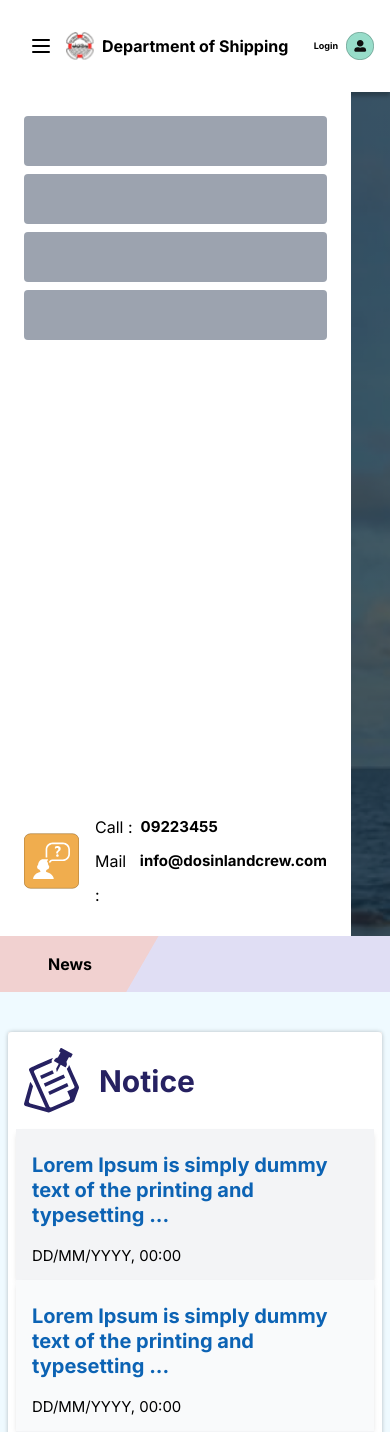
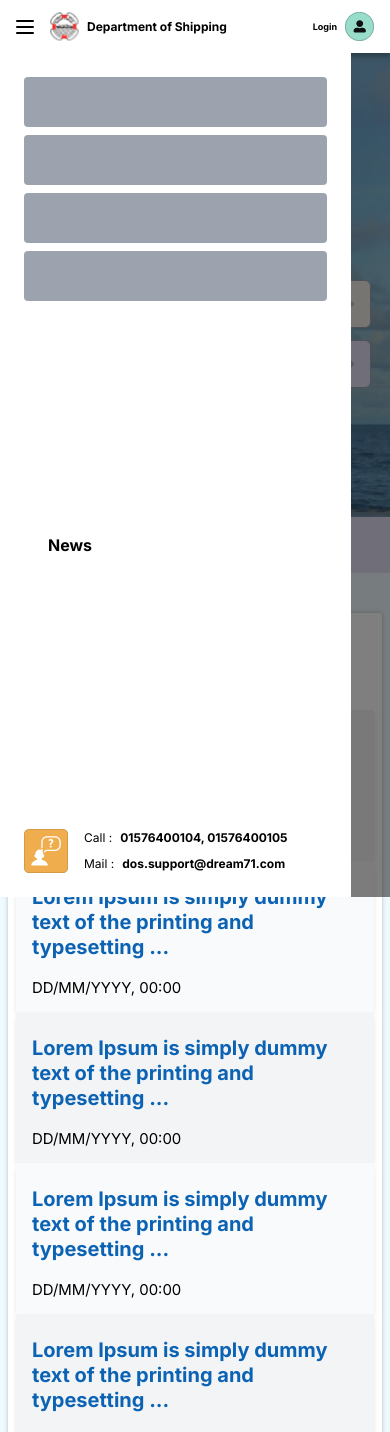
Before and after one commit to rafiulkabir1999/doscrew, a Next.js app: page / in a window 390 px wide. Shown: the top 1432 px of the page. Built offline with nearby package versions, Linux system fonts and the light colour scheme.

Commit message:
updated hero page

```diff
--- a/components/header/header.jsx
+++ b/components/header/header.jsx
@@ -14,32 +14,32 @@ export default function Header(){
 
     return(
        <div className="relative">
-        <div className="relative px-4 py-6 flex  items-center shadow-header fixed w-full bg-white z-40 md:px-4 md:py-2 xl:px-6  ">
+        <div className="relative text-[12px] py-3  flex  items-center shadow-header fixed w-full bg-white z-40 sm:py-4  md:py-2 xl:px-6 xl:py-3  ">
 
 
  {/* Menu Icon */}
-    <div className="flex flex-col gap-1 px-4 cursor-pointer md:hidden"  onClick={handleManubar}>
+    <div className="flex flex-col gap-1 px-4 cursor-pointer md:hidden xl:px-4"  onClick={handleManubar}>
       <div className="w-[18px] h-[2px] rounded-full  bg-black"></div>
       <div className="w-[18px] h-[2px] rounded-full   bg-black"></div>
       <div className="w-[18px] h-[2px] rounded-full bg-black"></div>
     </div>
 
  {/* Logo and Brand */}
-     <div className="flex gap-x-2 items-center grow  md:gap-x-4">
+     <div className="flex gap-2 items-center grow xl:gap-4">
         <Link href='/'>
-   <img src="./icon/logo.svg" className="w-[28px] md:w-[50px]" alt="department of shipping" />
+        <img src="./icon/logo.svg" className="w-[29px] h-[29px] md:w-[50px] xl:w-[50px] xl:h-[50px]" alt="department of shipping" />
+
+        {/* Department of shipping */}
         </Link><Link href='/'>
-    <h2 className="text-black font-inter font-bold text-[16px] md:text-[20px] xl:text-[25px] 2xl:text-[30px]">
-
+            <h2 className="text-black font-inter font-bold text-[12px] sm:text-[14px]  md:text-[16px] xl:text-[25px] 2xl:text-[30px]">
               Department of Shipping
-
             </h2></Link>
     </div>
 
   {/* info */}
     <div className="flex jistify-between items-center gap-x-4  xl:gap-x-16 md:flex">
-     <div className="hidden  gap-x-2   p-2 md:flex">
-      <img src="./icon/contact.svg" className="w-[55px]  " alt="" />
+     <div className="hidden  gap-x-2   p-2 md:flex md:justify-center md:items-center">
+      <img src="./icon/contact.svg" className="w-[29px] h-[29px]  md:h-[30px] md:w-[30px] xl:w-[50px] xl:h-[50px]" alt="" />
       {/* <div className="flex flex-col justify-center  font-[400]  leading-[34px] shrink">
       <div className="flex text-black font-inter text-sm font-normal leading-34 gap-x-2 xl:text-[16px]">Call : <div className="text-black font-inter text-sm font-bold font-bold justify-self-auto font-inter  flex items-center leading-34 xl:text-[20px]">09223455 </div> </div>
       <div className="flex text-black font-inter text-sm font-normal leading-34 gap-x-2 xl:text-[16px]">Mail : <div className="text-black font-inter text-sm font-bold font-bold  leading-34 font-inter flex items-center xl:text-[20px]"> info@dosinlandcrew.com</div> </div>
@@ -50,36 +50,37 @@ export default function Header(){
 
         <tr className="p-2 ">
           <td>
-             <div className="flex text-black  font-inter text-sm font-normal leading-34 gap-x-2 xl:text-[15px]">Call</div>
+             <div className="flex text-black  font-inter text-sm font-normal leading-34 gap-x-2 md:text-[11px] xl:text-[13px]">Call</div>
           </td>
           <td className="px-1">: </td>
          <td>
-         <div className="text-black  text-sm font-bold  leading-34 font-inter xl:text-[15px]"> 01576400104, 01576400105</div>
+         <div className="text-black  text-sm font-bold  leading-34 font-inter md:text-[10px] xl:text-[13px]"> 01576400104, 01576400105</div>
          </td>
            </tr>
 
            <tr className="p-2">
           <td>
-             <div className="flex text-black  font-inter text-sm font-normal leading-34 lg:text-sm  gap-x-2 xl:text-[15px] ">Mail</div>
+             <div className="flex text-black  font-inter text-sm font-normal  md:text-[11px] lg:text-sm  gap-x-2 xl:text-[13px] ">Mail</div>
           </td>
           <td className="px-1">:</td>
          <td>
-         <div className="text-black  text-sm font-bold  leading-34 font-inter lg:text-sm xl:  xl:text-[15px] "> dos.support@dream71.com</div>
+         <div className="text-black  text-sm font-bold  leading-34 font-inter md:text-[11px] lg:text-sm xl:  xl:text-[13px] "> dos.support@dream71.com</div>
          </td>
            </tr>
         </tbody>
       </table>
+
      </div>
           {/* devider between info and login */}
           <span className="hidden md:block">
-      <img src="./icon/devidericon.svg" className="" alt="" />
+            <img src="./icon/devidericon.svg" className=" " alt="" />
           </span>
 
    {/* Login  */}
    <Link href='/login'>
-   <div className="flex items-center py-2 gap-2 md:gap-2 cursor-pointer">
-     <p className="text-black text-center font-inter text-[9px] font-bold font-inter leading-normal md:text-xl xl:text-[15px]">Login</p>
-     <img src="./icon/usericon.svg"  className ='w-[28px] md:w-[30px] xl:w-[50px] 2xl:w-[30px] 2xl:' alt="" />
+   <div className="flex items-center px-4 gap-2 md:gap-2 cursor-pointer">
+     <p className="text-black text-center font-inter text-[9px] font-bold font-inter leading-normal sm:text-[11px] md:text-[12px] xl:text-[15px]">Login</p>
+     <img src="./icon/usericon.svg"  className ='w-[29px] h-[29px] md:w-[30px] xl:w-[50px] xl:h-[50px] 2xl:w-[30px] 2xl:' alt="" />
      </div>
    </Link>
     </div>
--- a/components/header/mobilemenu.jsx
+++ b/components/header/mobilemenu.jsx
@@ -19,17 +19,15 @@ export default function Mobilemenu () {
                         </div>
                     </div>
 
-                        <div className="flex jistify-between items-center mt-auto  xl:gap-x-12 md:flex">
+                        <div className=" ">
                             <div className="gap-x-4 flex">
-                            <img src="./icon/contact.svg" className="w-[55px]  xl:w-[50px]" alt="" />
-                            <div className="flex flex-col justify-center item-center font-[400]  leading-[34px] shrink">
-                            <p className="flex text-black font-inter text-20 font-normal leading-34 gap-x-2 xl:text-[20px]">Call : <span className="text-black font-inter text-[15px] font-bold leading-34 xl:text-[20px]">09223455 </span> </p>
-                            <p className="flex text-black font-inter text-20 font-normal leading-34 gap-x-2 xl:text-[20px]">Mail : <span className="text-black font-inter text-[15px] font-bold leading-34 xl:text-[20px]"> info@dosinlandcrew.com</span> </p>
+                                <img src="./icon/contact.svg" className="w-[44px] h-[44px]" alt="" />
+                            <div className="flex flex-col justify-center item-center font-[400] gap-y-2 ">
+                                <p className="flex text-black font-inter text-[12px] font-normal  gap-x-2 ">Call : <span className="text-black font-inter text-[12px] font-bold ">01576400104, 01576400105 </span> </p>
+                                <p className="flex text-black font-inter text-[12px] font-normal  gap-x-2 ">Mail : <span className="text-black font-inter text-[12px] font-bold ">dos.support@dream71.com</span> </p>
                             </div>
                             </div>
-                            <span className="hidden md:block">
-                            <img src="./icon/devidericon.svg" className="" alt="" />
-                            </span>
+
                         </div>
                 </div>
 
--- a/components/hero/hero.jsx
+++ b/components/hero/hero.jsx
@@ -8,15 +8,15 @@ export default function Hero(){
 
 
 
-       <div className=" p-4 bg-bg_image grid grid-row-1   obj-cover px-8  bg-cover bg-no-repeat bg-center items-center  xl:px-16     h-screen md:grid-cols-2 md:gap-x-8 md:h-[80vh] md:flex-row
+       <div className=" bg-bg_image flex flex-col   obj-cover gap-10 pt-[40px]  bg-cover bg-no-repeat bg-center items-center md:px-8 md:p-4 xl:px-16 h-[55vh] md:gap-0 md:flex md: md:gap-x-8 md:bg-yellow-400 md:h-[80vh] md:flex-row
        xl:grid-cols-5 xl:gap-6 xl:p-10">
 
-             <div className="flex flex-col gap-10  pt-30  md:pt-0 md:gap-5 xl:col-span-2 xl:pt-0  ">
-               <p className='text-white  text-[44px] font-bold leading-[44px]   xl:text-[34px] xl:leading-[34px] xlmax-w-[500px] xl:font-bold xl:pr-16 xl:leading-[44px] 2xl:leading-[53px] '>Inland Crew Management System</p>
-               <p className='text-white leading-[26px] text-[17px] font-normal  md:text-[20px]  md:leading-[30px] xl:pr-16 xl:text-[25px]  xl:font-[300]  xl:text[19px] xl:leading-[40px]  2xl:leading-[46px]'>Lorem Ipsum is simply dummy text of the printing and typesetting</p>
+             <div className="flex flex-col gap-5 px-8 pt-30 sm:mx-[20px] md:mx-0 md:px-0 md:pt-0 md:gap-5  xl:pt-0  ">
+               <p className='text-white  text-[25px] px-2 font-bold  sm:px-16 md:px-10 xl:text-[44px]  xl:text-[34px]  xl:font-bold xl:pr-16 xl:leading-[44px] 2xl:leading-[53px] '>Inland Crew Management System</p>
+               <p className='text-white leading-[26px] px-2 text-[17px] font-normal sm:px-16 md:text-[20px] md:px-4  md:leading-[30px] xl:pr-16 xl:text-[25px]  xl:font-[300]  xl:text[19px] xl:leading-[40px]  2xl:leading-[46px]'>Lorem Ipsum is simply dummy text of the printing and typesetting</p>
             </div>
 
-            <div className=" overflow-hidden col-span-3 px-4  ">
+            <div className=" overflow-hidden col-span-3 w-[90%] col-span-2 sm:w-[60%] md:px-4 md:cal-span-4 md:w-full  ">
               <Button/>
 
             </div>
--- a/components/heroButton/heroButton.jsx
+++ b/components/heroButton/heroButton.jsx
@@ -9,7 +9,7 @@ export default function heroButton(){
       color:"bg-[#F1D1D0]",
       link:'/register'
     },{
-      name:"Cirtificatate Verification",
+      name:"Certificate Verification",
       color:"bg-[#F0ECE3]",
       link:"/register",
     },{
@@ -25,7 +25,7 @@ export default function heroButton(){
   ]
     return(
 
-      <div className="grid  grid-cols-2  gap-y-5 gap-x-8 gap-x-2 md:pt-16 md:grid-cols-2 md:pt-0 md:gap-x-8 xl:pt-0 xl:p-2">
+      <div className="grid  grid-cols-2  gap-y-3 gap-x-4 md:gap-x-10   md:pt-0  xl:pt-0 xl:p-2">
     {
              ButtonList.map ( list => {
               return <div key={list.name}>
--- a/components/layout/buttonherosection.jsx
+++ b/components/layout/buttonherosection.jsx
@@ -3,7 +3,7 @@ export default function Buttonherosection (props) {
     return(
        <div>
          <Link href={props?.details?.link}>
-        <div className={`${props.details.color}  p-0 py-2  flex items-center border-gray-400 border border-baseblue shrink-0 justify-between rounded border cursor-pointer   md:gap-0   rounded-md border border-blue-500 md:p-6 px-2 md:py-5 xl:p-5  hover:bg-green-200 `}>
+        <div className={`${props.details.color}  p-0 py-1  flex items-center border-gray-400 border border-baseblue justify-between rounded-[1.9px] cursor-pointer   md:gap-0   rounded-md border border-blue-500 md:p-6 px-2 md:py-5 xl:p-5  hover:bg-green-200 `}>
         <p className=" font-[700] text-[9px] font-bold text-baseblue md:text-[15px] md:p-0 md:leading-[20px] xl:leading-[30.26px] font-inter xl:font-bold xl:shrink-0 xl:text-[20px]">{props && props.details.name}</p>
         <span className="flex items-center text-baseblue text-4xl p-2 opacity-50 text-2xl xl:text-4xl ">
           <img src="./icon/buttonarrowRight.svg" className="w-[25px]" alt="" />
```
Lines whose indentation alone changed are shown as unchanged.
